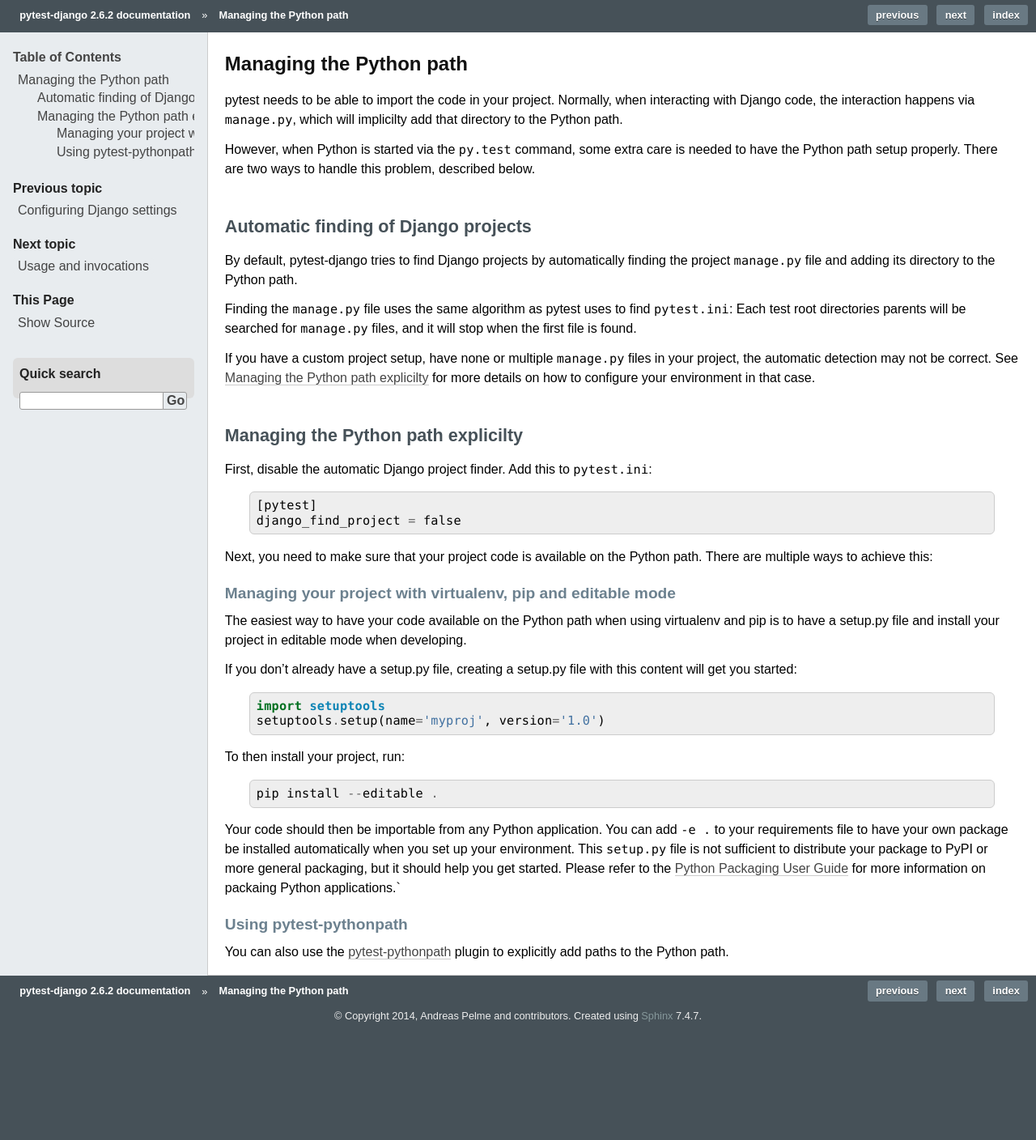
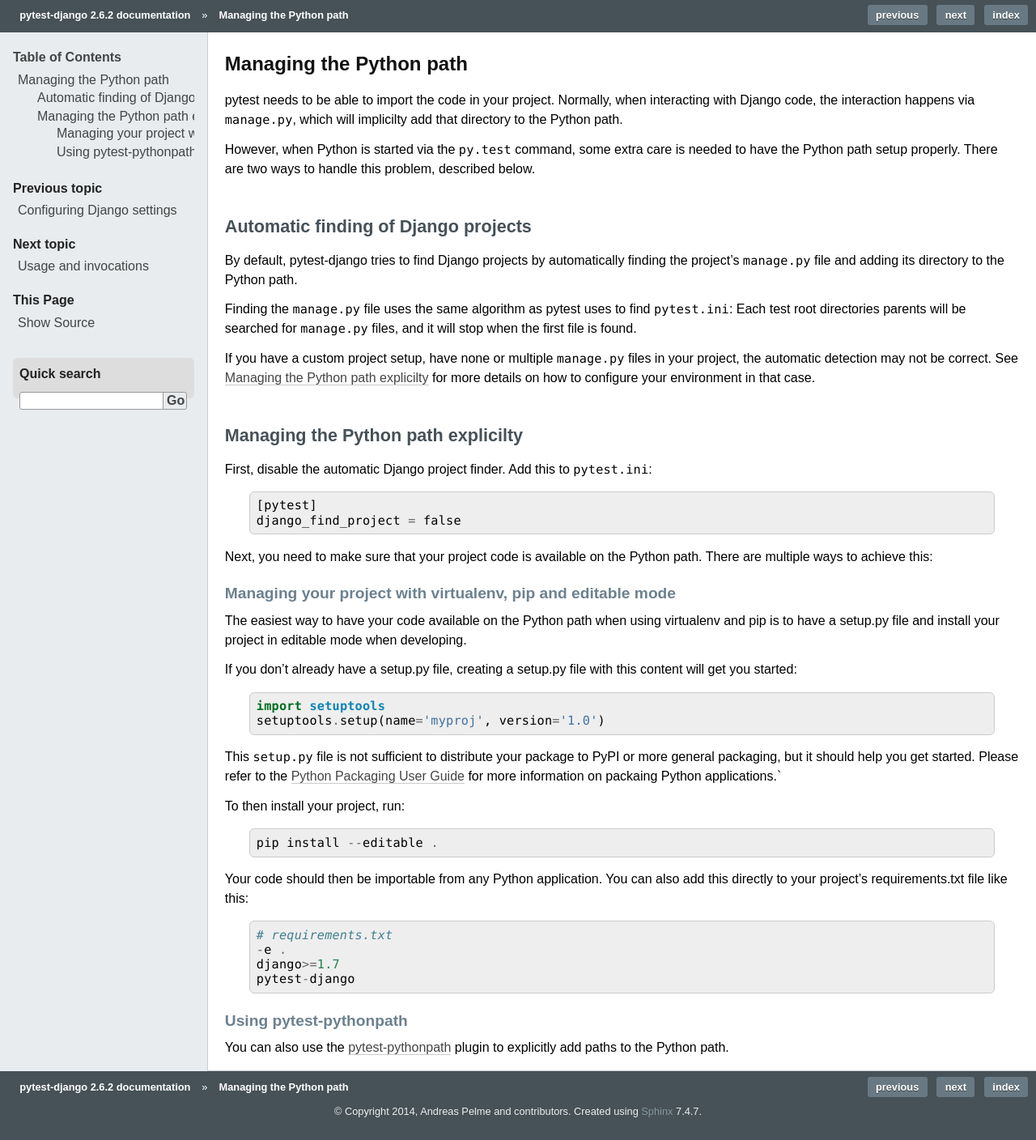
Before and after one commit to pytest-dev/pytest-django, a Sphinx documentation site: the page built from docs/managing_python_path.rst, in a window 1280 px wide. Shown: the whole page at 81% size. Built offline with Sphinx 7.4.7, drawn with Linux system fonts in a browser that asks for light colours; before the commit the page ends 1290 px from its top, so only the background shows below that.

Commit message:
Documentation suggestion fixes, thanks Floris

```diff
--- a/docs/managing_python_path.rst
+++ b/docs/managing_python_path.rst
@@ -15,7 +15,8 @@ Automatic finding of Django projects
 ------------------------------------
 
 By default, pytest-django tries to find Django projects by automatically
-finding the project ``manage.py`` file and adding its directory to the Python path.
+finding the project's ``manage.py`` file and adding its directory to the Python
+path.
 
 Finding the ``manage.py`` file uses the same algorithm as pytest uses to find
 ``pytest.ini``: Each test root directories parents will be searched for ``manage.py``
@@ -54,17 +55,24 @@ content will get you started::
     import setuptools
     setuptools.setup(name='myproj', version='1.0')
 
+This ``setup.py`` file is not
+sufficient to distribute your package to PyPI or more general packaging, but it
+should help you get started. Please refer to the `Python Packaging User Guide
+<http://python-packaging-user-guide.readthedocs.org/en/latest/tutorial.html#creating-your-own-project>`_
+for more information on packaing Python applications.`
+
 To then install your project, run::
 
     pip install --editable .
 
-Your code should then be importable from any Python application. You can add
-``-e .`` to your requirements file to have your own package be installed
-automatically when you set up your environment. This ``setup.py`` file is not
-sufficient to distribute your package to PyPI or more general packaging, but it
-should help you get started. Please refer to the `Python Packaging User Guide
-<http://python-packaging-user-guide.readthedocs.org/en/latest/tutorial.html#creating-your-own-project>`_
-for more information on packaing Python applications.`
+Your code should then be importable from any Python application. You can also
+add this directly to your project's requirements.txt file like this::
+
+    # requirements.txt
+    -e .
+    django>=1.7
+    pytest-django
+
 
 Using pytest-pythonpath
 ~~~~~~~~~~~~~~~~~~~~~~~
--- a/docs/tutorial.rst
+++ b/docs/tutorial.rst
@@ -4,8 +4,8 @@ Getting started with pytest and pytest-django
 Introduction
 ------------
 
-pytest and pytest-django is compatible with standard Django test suites and
-Nose test suites and should be able to pick up and run existing tests without
+pytest and pytest-django are compatible with standard Django test suites and
+Nose test suites. They should be able to pick up and run existing tests without
 any or little configuration. This section describes how to get started quickly.
 
 Talks, articles and blog posts
```
